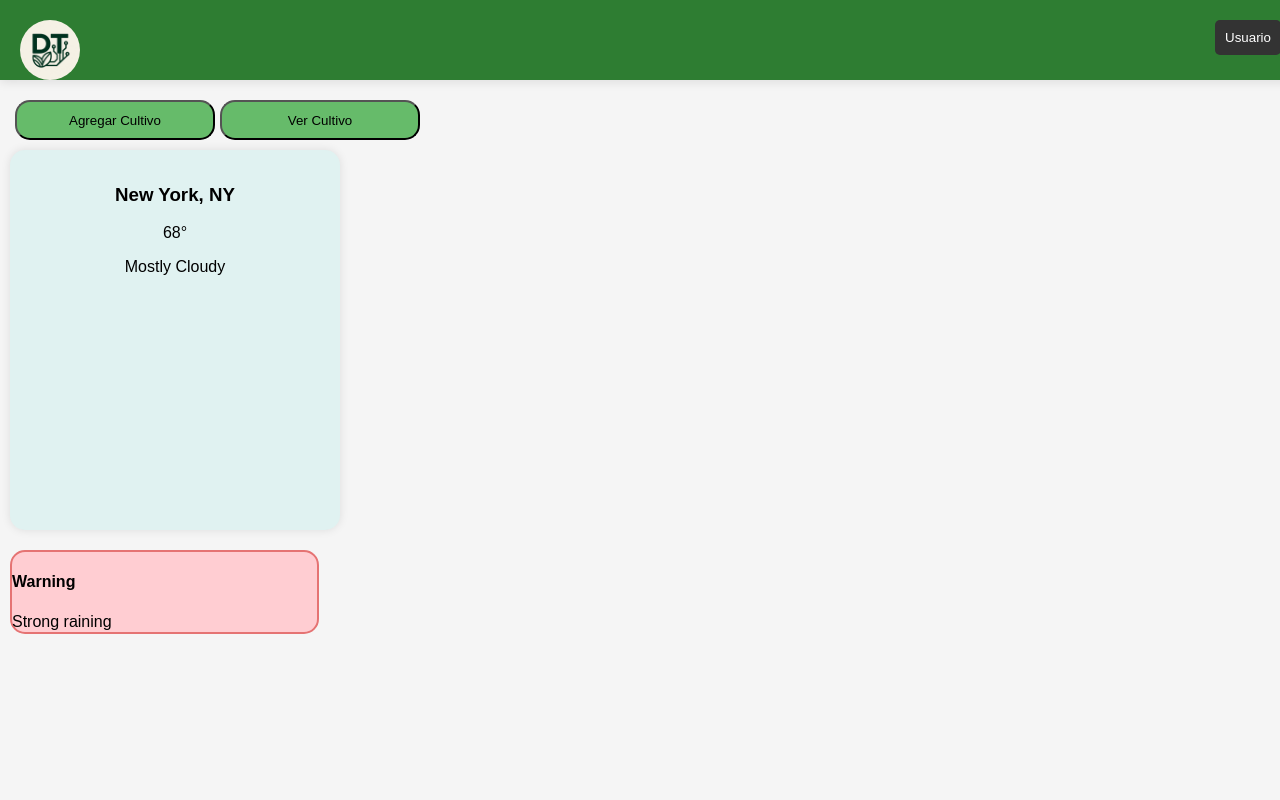
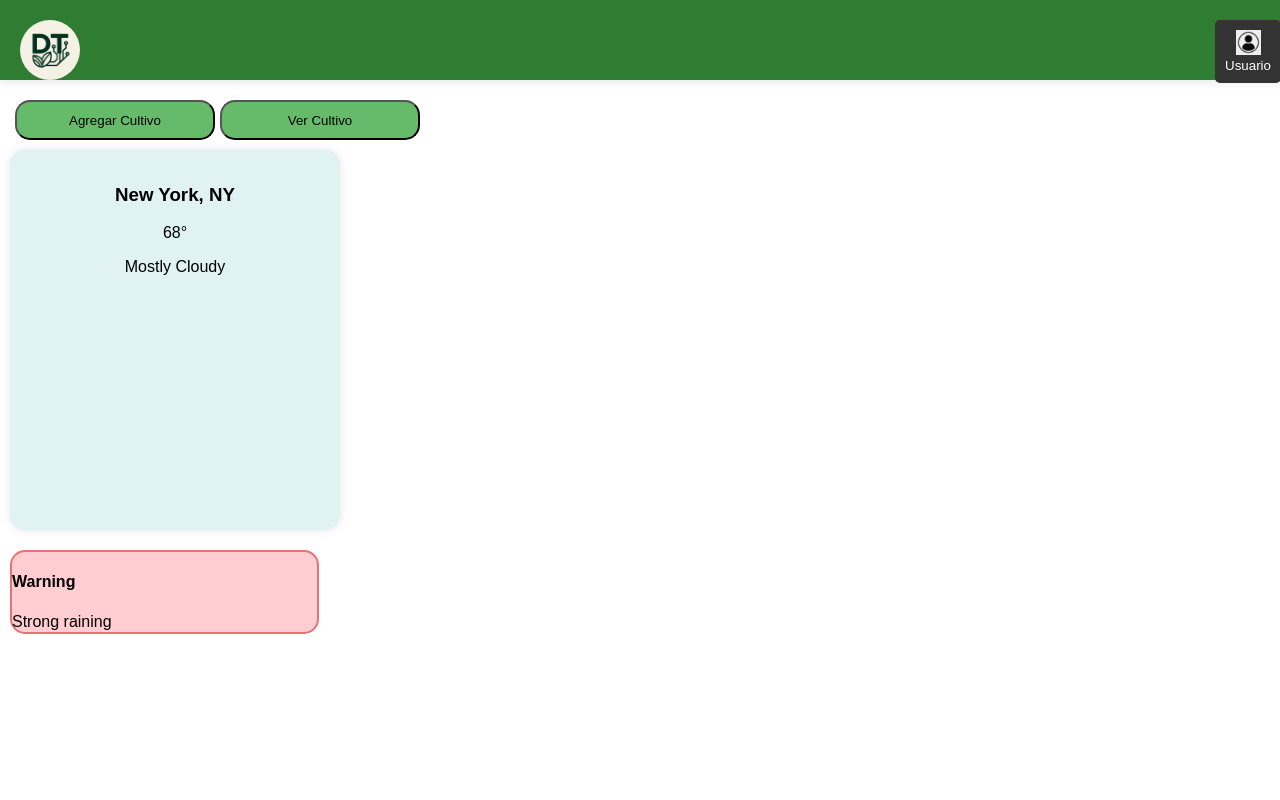
Before and after one commit to ANGELUSD11/AgroSync, a Django app: page /mainpage/ in a window 1280 px wide. Run offline with Django 5.2, Linux system fonts and the light colour scheme.

Commit message:
mejora del user

```diff
--- a/agrosync/settings.py
+++ b/agrosync/settings.py
@@ -23,7 +23,7 @@ BASE_DIR = Path(__file__).resolve().parent.parent
 SECRET_KEY = 'django-insecure-9wqhwkcy5t)r6==a@zlsno#_q5bfnhiegl+7qdyd4%iavs&+w%'
 
 # SECURITY WARNING: don't run with debug turned on in production!
-DEBUG = False
+DEBUG = True
 
 ALLOWED_HOSTS = ['localhost', '127.0.0.1']
 # ALLOWED_HOSTS = ['*']  # Cambia esto para producción
--- a/users/static/users/stylesmain.css
+++ b/users/static/users/stylesmain.css
@@ -1,8 +1,8 @@
 body {
   font-family: Arial, sans-serif;
-  background-color: #f5f5f5;
+  background-color: linear-gradient(135deg, #4E623B, #A0C878);
   margin: 0;
-  display: flex;
+  display: absol;
   justify-content: center;
   align-items: center;
   height: 100vh;
--- a/users/templates/users/mainpage.html
+++ b/users/templates/users/mainpage.html
@@ -14,13 +14,13 @@
 <body>
     <div class="sidebar">
         <img src="{% static 'users/logo.png' %}" alt="Logo" class="logo" style="position: absolute; top: 20px; left: 20px; height: 60px; border-radius: 30px;">
-      <button class="user-button" onclick="toggleDropdown()">Usuario</button>
-    <div id="userDropdown" class="dropdown">
+      <button class="user-button" onclick="toggleDropdown()">  <img src="{% static 'users/logousuario.png' %}" alt="Usuario" width="25" height="25"> Usuario</button>
+      <div id="userDropdown" class="dropdown">
         <p><strong>Usuario:</strong> {{ user.username }}</p>
         <p><strong>Email:</strong> {{ user.email }}</p>
         <p><strong>Nombre Completo:</strong> {{ user.get_full_name }}</p>
         <a href="{% url 'logout' %}">Cerrar sesión</a>
-    </div>
+     </div>
 
     </div>
 
```
